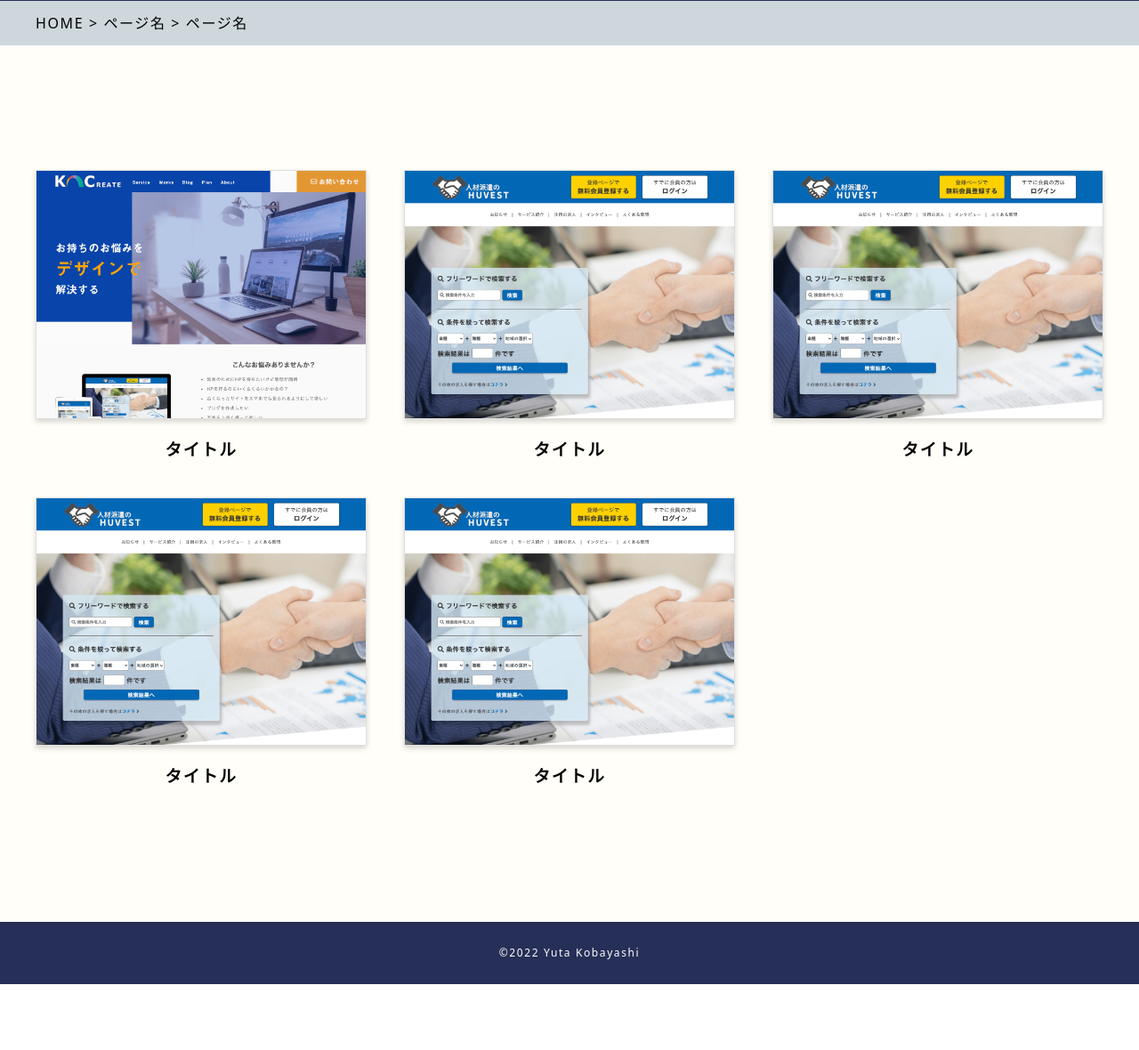
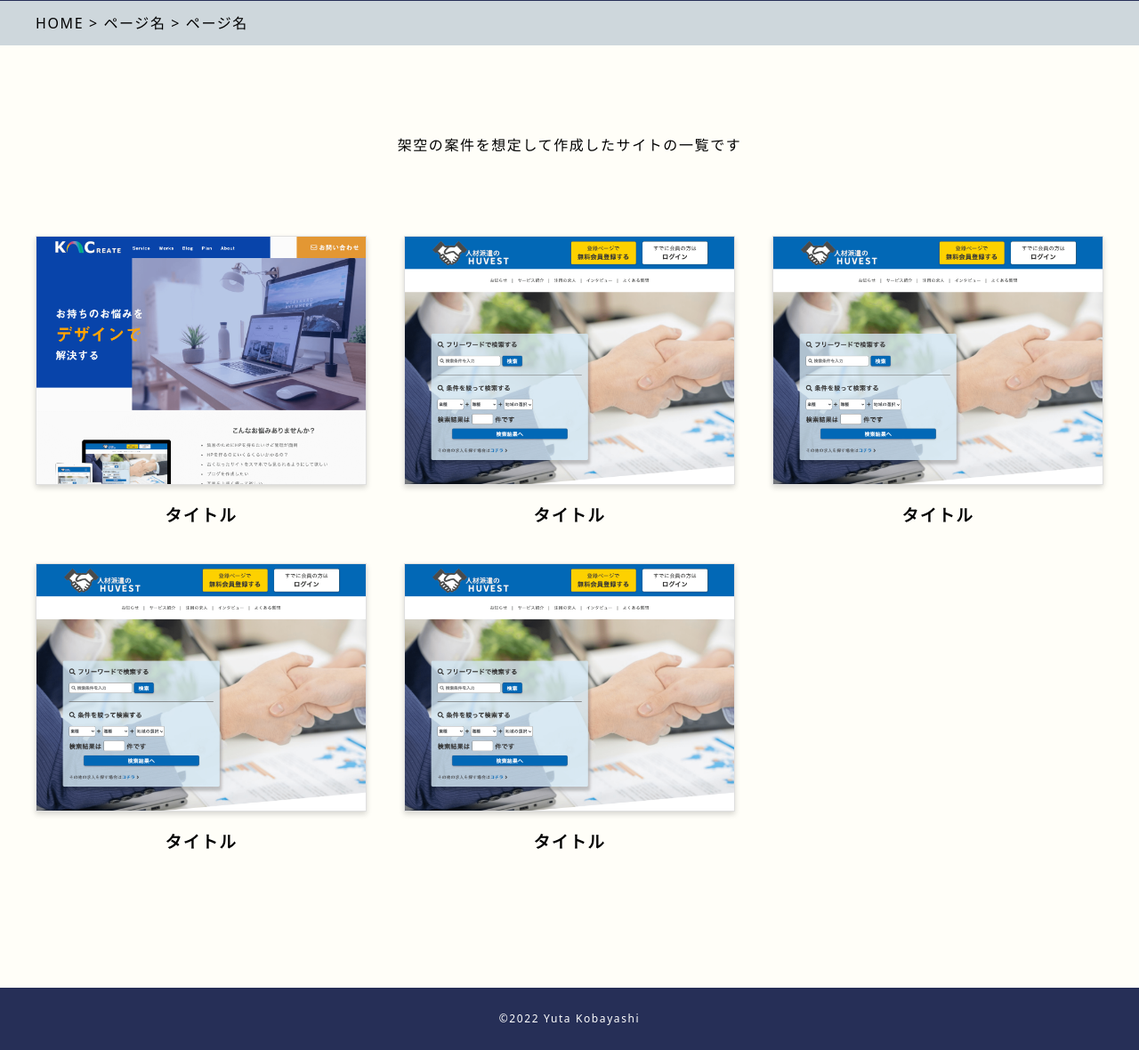
Before and after one commit to kbo580/my-portfolio-2022.7.25, a PHP site: page /works.html in a window 1280 px wide. Shown: the part 469-1649 px from the top of the page at 89% size. Before the commit the page ends 1575 px from the top, so only its background shows below. Run offline with PHP 8.4, Linux system fonts and the light colour scheme; some libraries are stand-ins or nearby versions; some web fonts are replaced.

Commit message:
no message

```diff
--- a/archive-banners.html
+++ b/archive-banners.html
@@ -71,6 +71,7 @@
 
     <section class="works">
       <div class="works__wrapper inner padding-container">
+        <p class="works__text">バナー制作の練習です</p>
 
         <ul class="works__item-list banners__list">
           <li class="banners__item item--responsive">
--- a/css/styles.css
+++ b/css/styles.css
@@ -1068,6 +1068,7 @@ body.active {
   flex-wrap: wrap;
   justify-content: space-between;
   text-align: center;
+  margin-top: 30px;
 }
 .works__item-list::after {
   content: "";
@@ -1096,6 +1097,14 @@ body.active {
   transition: all 0.4s;
 }
 
+@media (min-width: 768px) {
+  .works__text {
+    text-align: center;
+  }
+  .works__item-list {
+    margin-top: 50px;
+  }
+}
 /* -------------------------------------------- */
 /* 404page */
 /* -------------------------------------------- */
@@ -1517,9 +1526,6 @@ span.wpcf7-not-valid-tip::before {
 /* -------------------------------------------- */
 /* banners */
 /* -------------------------------------------- */
-.banners__list {
-  gap: 16px;
-}
 .banners__image-wrapper {
   aspect-ratio: 6/5;
   width: 100%;
--- a/css/styles.scss
+++ b/css/styles.scss
@@ -1182,7 +1182,6 @@ body.active{
 /* works(アーカイブ) */
 /* -------------------------------------------- */
 .works{
-  // border: 1px solid #000;
 
   &__wrapper{
 
@@ -1193,6 +1192,7 @@ body.active{
     flex-wrap: wrap;
     justify-content: space-between;
     text-align: center;
+    margin-top: 30px;
 
     &::after{
       content: "";
@@ -1228,6 +1228,16 @@ body.active{
   }
 }
 
+@media (min-width: 768px){
+  .works{
+    &__text{
+      text-align: center;
+    }
+    &__item-list{
+      margin-top: 50px;
+    }
+  }
+}
 /* -------------------------------------------- */
 /* 404page */
 /* -------------------------------------------- */
@@ -1802,7 +1812,7 @@ span.wpcf7-not-valid-tip {
 .banners{
 
   &__list{
-    gap: 16px;
+
   }
 
   &__image-wrapper{
--- a/index.html
+++ b/index.html
@@ -171,7 +171,7 @@
               <!-- /slider -->
             </li>
             <!-- /sliderarea -->
-            <li><a href="" class="btn btn--more">詳しく見る</a></li>
+            <li><a href="archive-practice.html" class="btn btn--more">詳しく見る</a></li>
           </ul>
           <!-- practice__list -->
 
--- a/works.html
+++ b/works.html
@@ -70,6 +70,7 @@
 
     <section class="works">
       <div class="works__wrapper inner padding-container">
+        <p class="works__text">架空の案件を想定して作成したサイトの一覧です</p>
 
         <ul class="works__item-list">
           <li class="works__item item--responsive">
```
Also changed, not shown: 1 other file.
